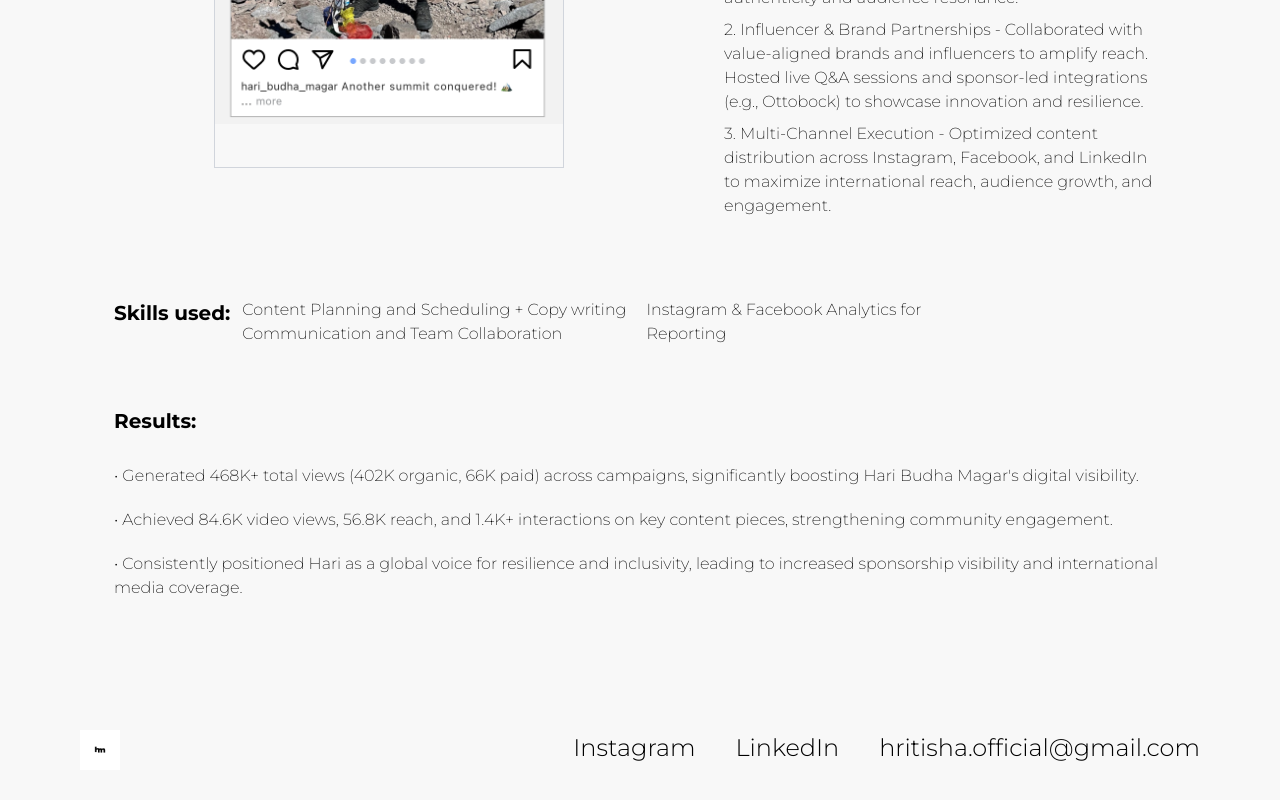
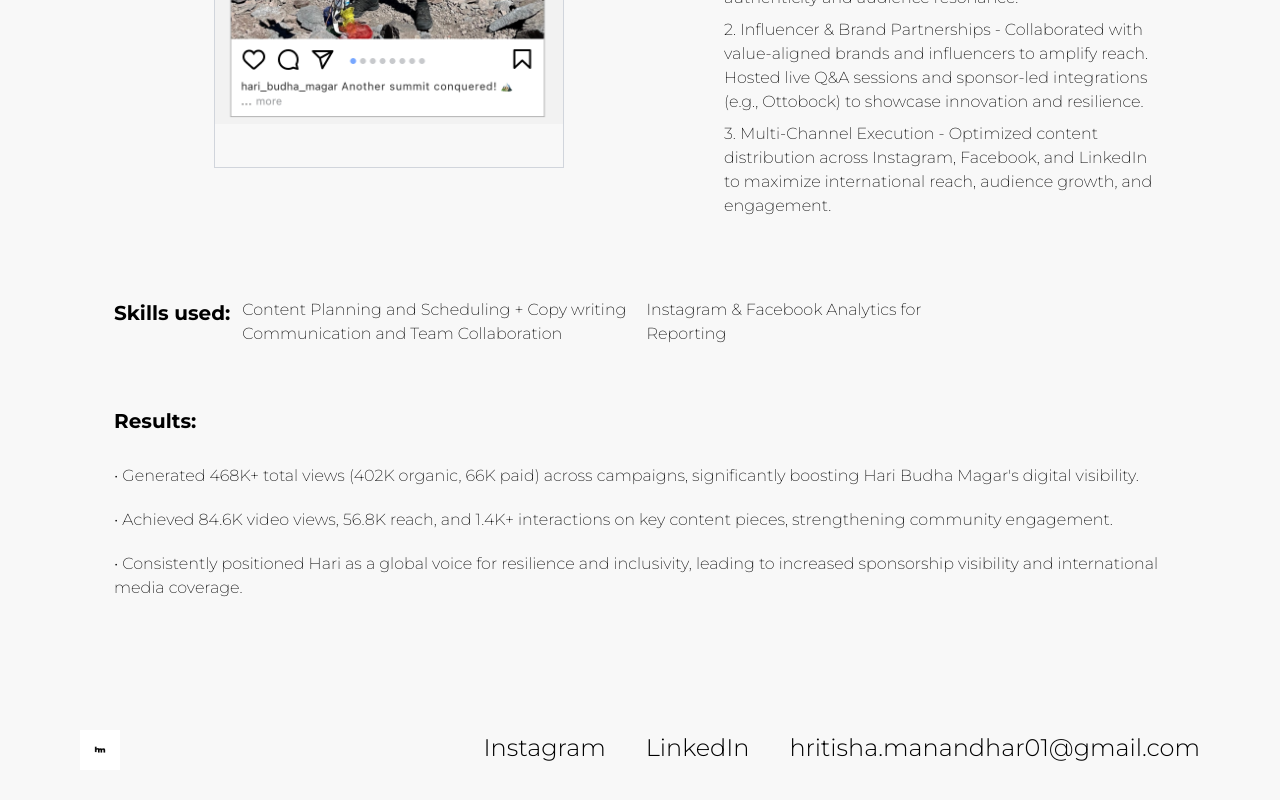
Before and after one commit to mdhrsamyak/hritishapf, a React (Vite) app: page /projects in a window 1280 px wide. Shown: the part 2824-3624 px from the top of the page. Built offline with nearby package versions, Linux system fonts and the light colour scheme.

Commit message:
email change

```diff
--- a/src/pages/Footer.jsx
+++ b/src/pages/Footer.jsx
@@ -22,12 +22,12 @@ function Footer() {
             className="hover:text-gray-400 cursor-pointer"
             onClick={() =>
               window.open(
-                "https://mail.google.com/mail/?view=cm&fs=1&to=hritisha.official@gmail.com&su=New%20Project%20Inquiry&body=Name%3A%0AOrganization%20Name%3A%0APhone%20Number%3A%0A%0AAbout%20the%20project%3A",
+                "https://mail.google.com/mail/?view=cm&fs=1&to=hritisha.manandhar01@gmail.com&su=New%20Project%20Inquiry&body=Name%3A%0AOrganization%20Name%3A%0APhone%20Number%3A%0A%0AAbout%20the%20project%3A",
                 "_blank"
               )
             }
           >
-            hritisha.official@gmail.com
+            hritisha.manandhar01@gmail.com
           </span>
         </div>
       </div>
```
